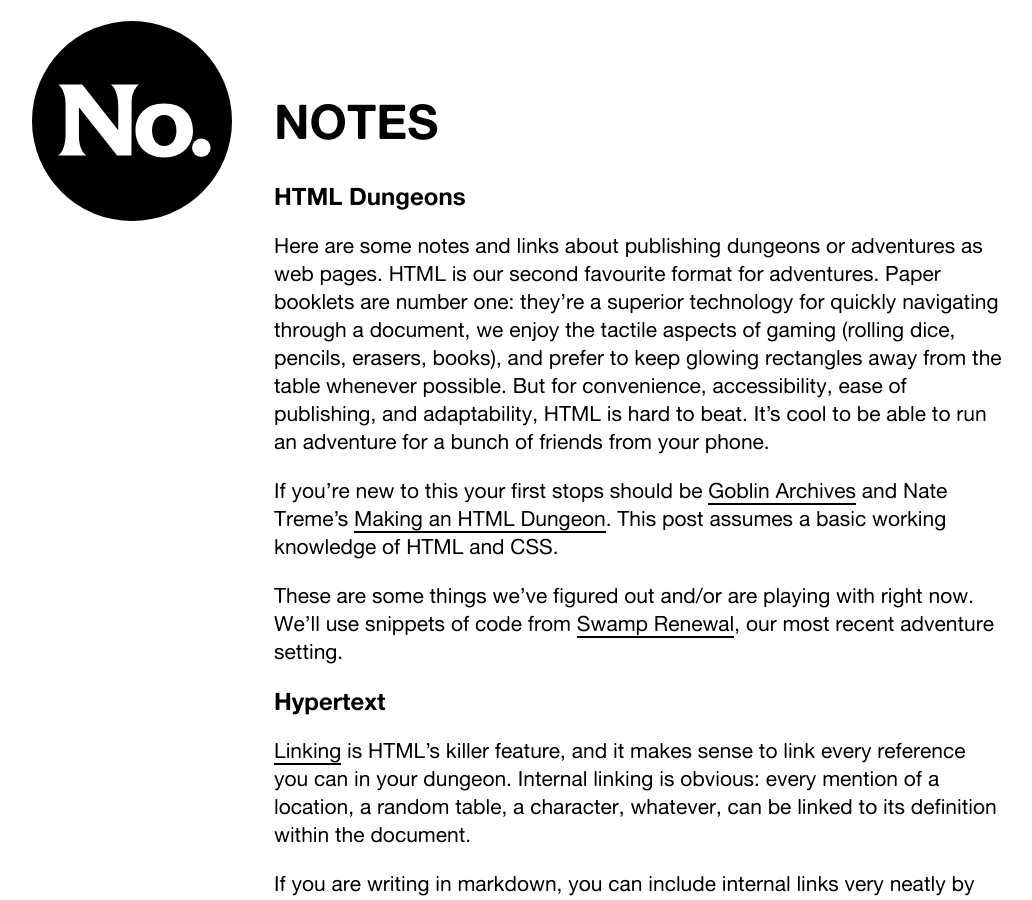
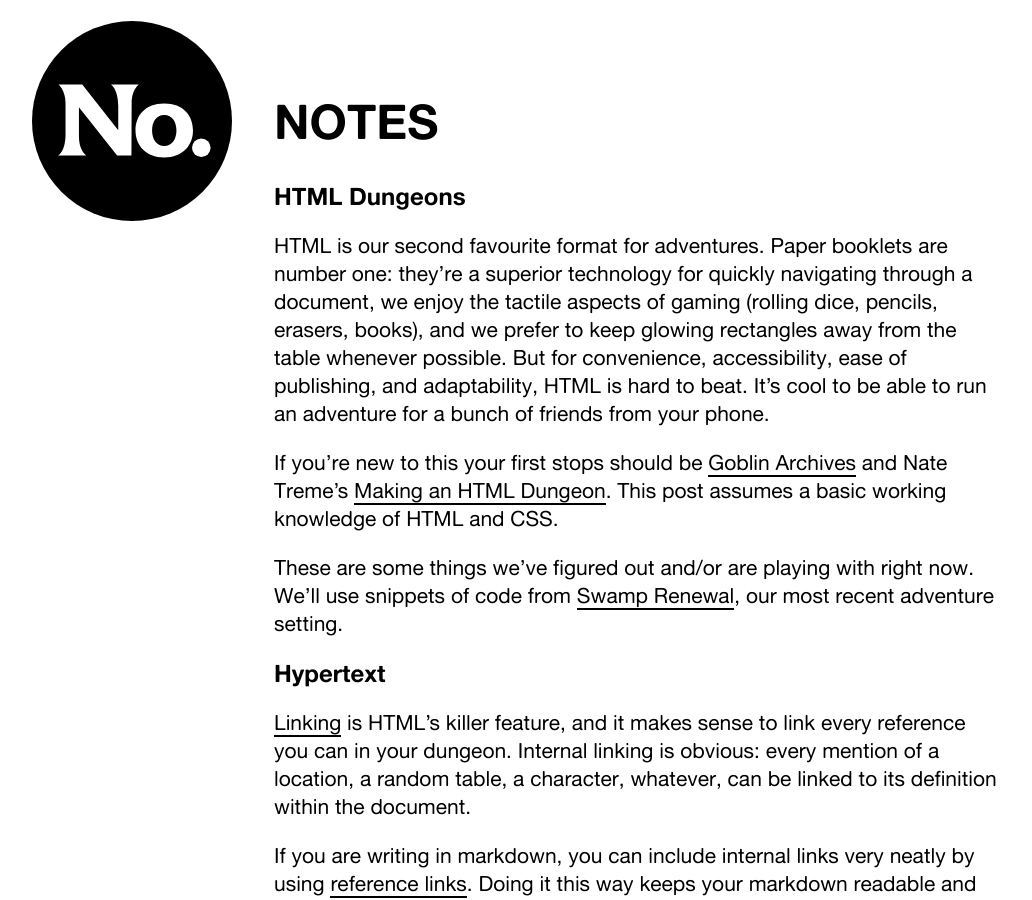
Before and after one commit to numbered-works/numbered-works.github.io, a Jekyll site: the page built from _posts/2022-03-08-html-dungeons.md, in a window 1280 px wide and 900 px high. Shown: the whole window, without its empty margins (122-1154 px from the left). Built offline with Jekyll 4.4.1, drawn with Linux system fonts in a browser that asks for light colours; some web fonts are replaced; some of the changed lines change nothing that is shown; some of the changed text lies outside the part shown.

Commit message:
dungeons

```diff
--- a/_posts/2022-03-08-html-dungeons.md
+++ b/_posts/2022-03-08-html-dungeons.md
@@ -9,7 +9,7 @@
   exclude: 'yes'
 ---
 
-Here are some notes and links about publishing dungeons or adventures as web pages. HTML is our second favourite format for adventures. Paper booklets are number one: they're a superior technology for quickly navigating through a document, we enjoy the tactile aspects of gaming (rolling dice, pencils, erasers, books), and prefer to keep glowing rectangles away from the table whenever possible. But for convenience, accessibility, ease of publishing, and adaptability, HTML is hard to beat. It's cool to be able to run an adventure for a bunch of friends from your phone.
+HTML is our second favourite format for adventures. Paper booklets are number one: they're a superior technology for quickly navigating through a document, we enjoy the tactile aspects of gaming (rolling dice, pencils, erasers, books), and we prefer to keep glowing rectangles away from the table whenever possible. But for convenience, accessibility, ease of publishing, and adaptability, HTML is hard to beat. It's cool to be able to run an adventure for a bunch of friends from your phone.
 
 If you're new to this your first stops should be [Goblin Archives](https://goblinarchives.github.io/LiminalHorror/Game%20Design/Programs/#markdown) and Nate Treme's [Making an HTML Dungeon](https://www.youtube.com/watch?v=TRZ2w36wJi0&ab_channel=NateTreme). This post assumes a basic working knowledge of HTML and CSS.
 
@@ -39,8 +39,8 @@
 
 Maps perform multiple functions. For us, the two most important are communicating:
 
-* Environmental and aesthetic flavour.
-* Concrete information about the imagined space so players can situate themselves within it.
+* Environmental and aesthetic flavour. Vibes.
+* Concrete information about the imagined space so players can situate themselves within it and explore.
 
 So we like pretty, expressive maps, and we also like them to be usable and easy to reference. Linking keyed locations to their descriptions makes your maps super useful. You might be able to get away with a more abstract map and have it be very usable at the table with thoughtful internal linking.
 
@@ -52,3 +52,8 @@
 
 * Github Pages
 * Blot.im
+
+## Print Styles
+
+* That print styles article
+* Bindery.js
```
